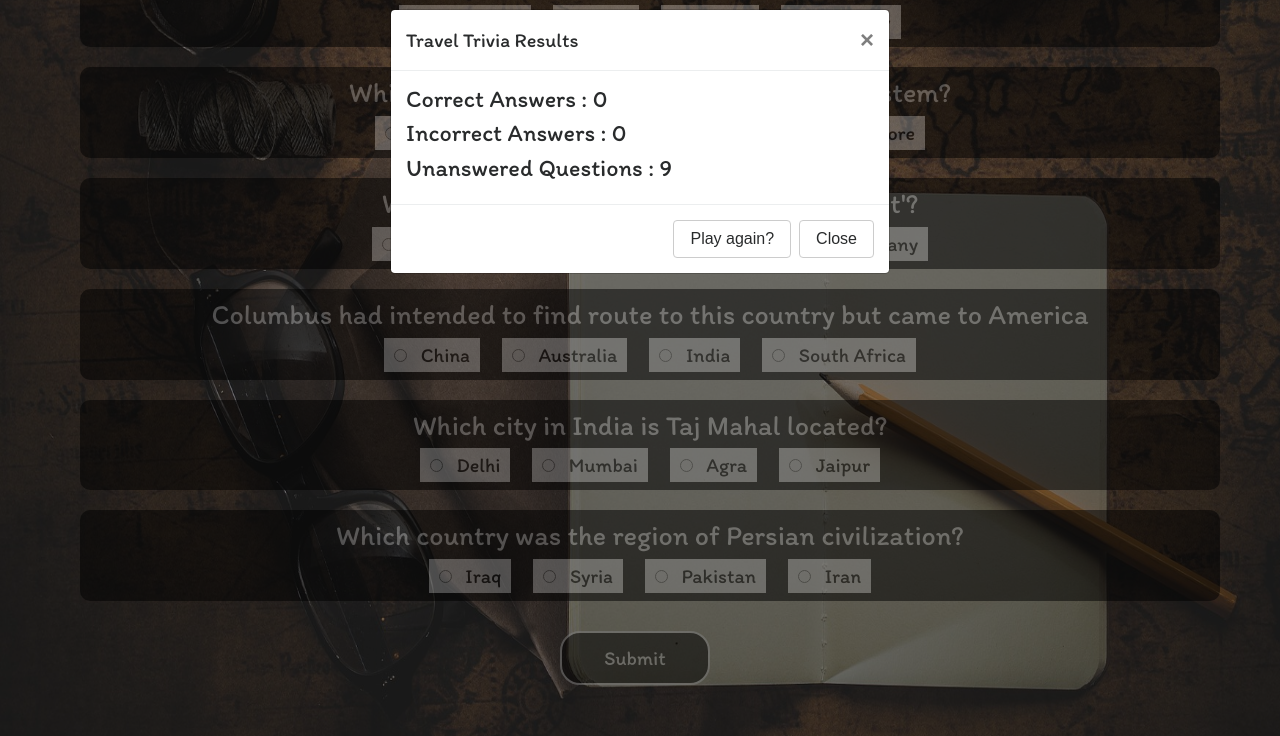
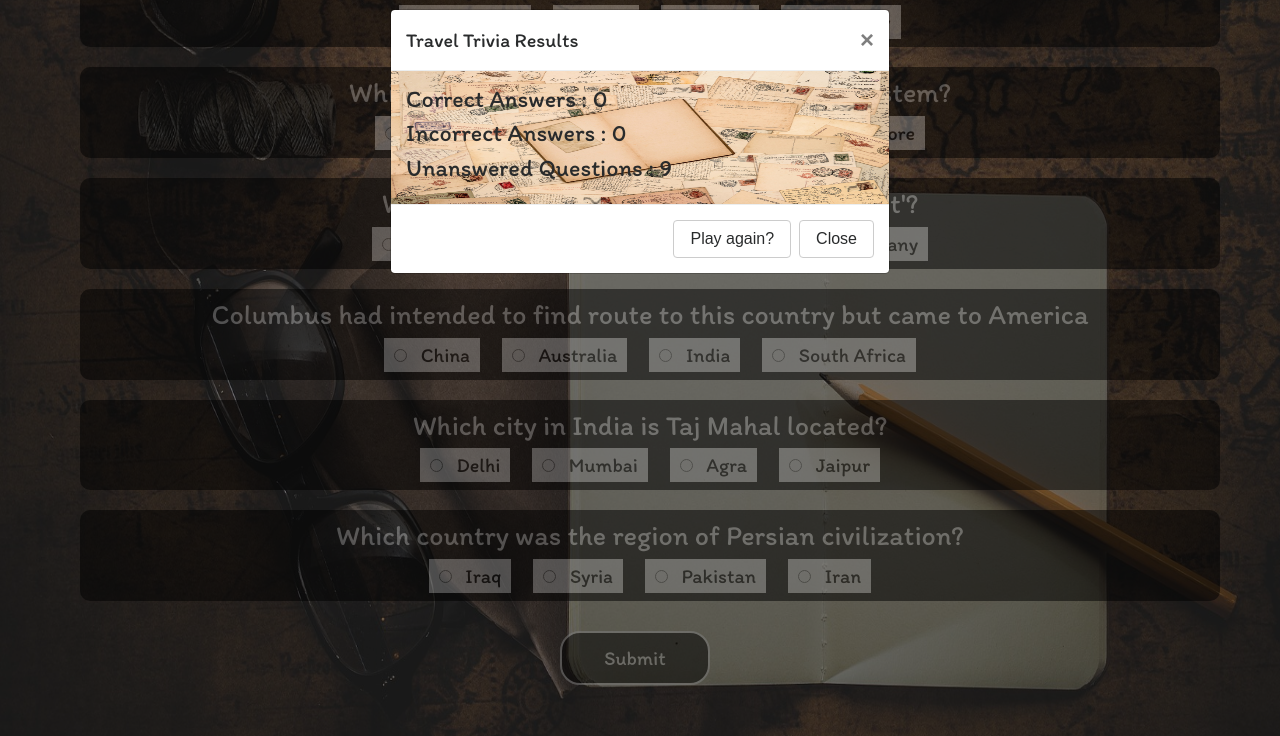
Before and after one commit to ashagm/Trivial_Trivia, a plain HTML site: page index.html in a window 1280 px wide. Both pictures are taken after a click on the button "Submit". Shown: the part 542-1278 px from the top of the page. Drawn offline with nearby package versions, Linux system fonts and the light colour scheme.

Commit message:
adding bg image

```diff
--- a/assets/css/style.css
+++ b/assets/css/style.css
@@ -82,6 +82,12 @@ body{
     border-radius: 20px
 }
 
+.results-body{
+	background: url('../images/bg-3.jpg');
+	background-size: 100% 100%;
+	background-repeat: no-repeat;
+}
+
 #footer{
 	color : #fff;
 	margin-top: 70px;
```
Also changed, not shown: assets/images/bg-3.jpg (added).
